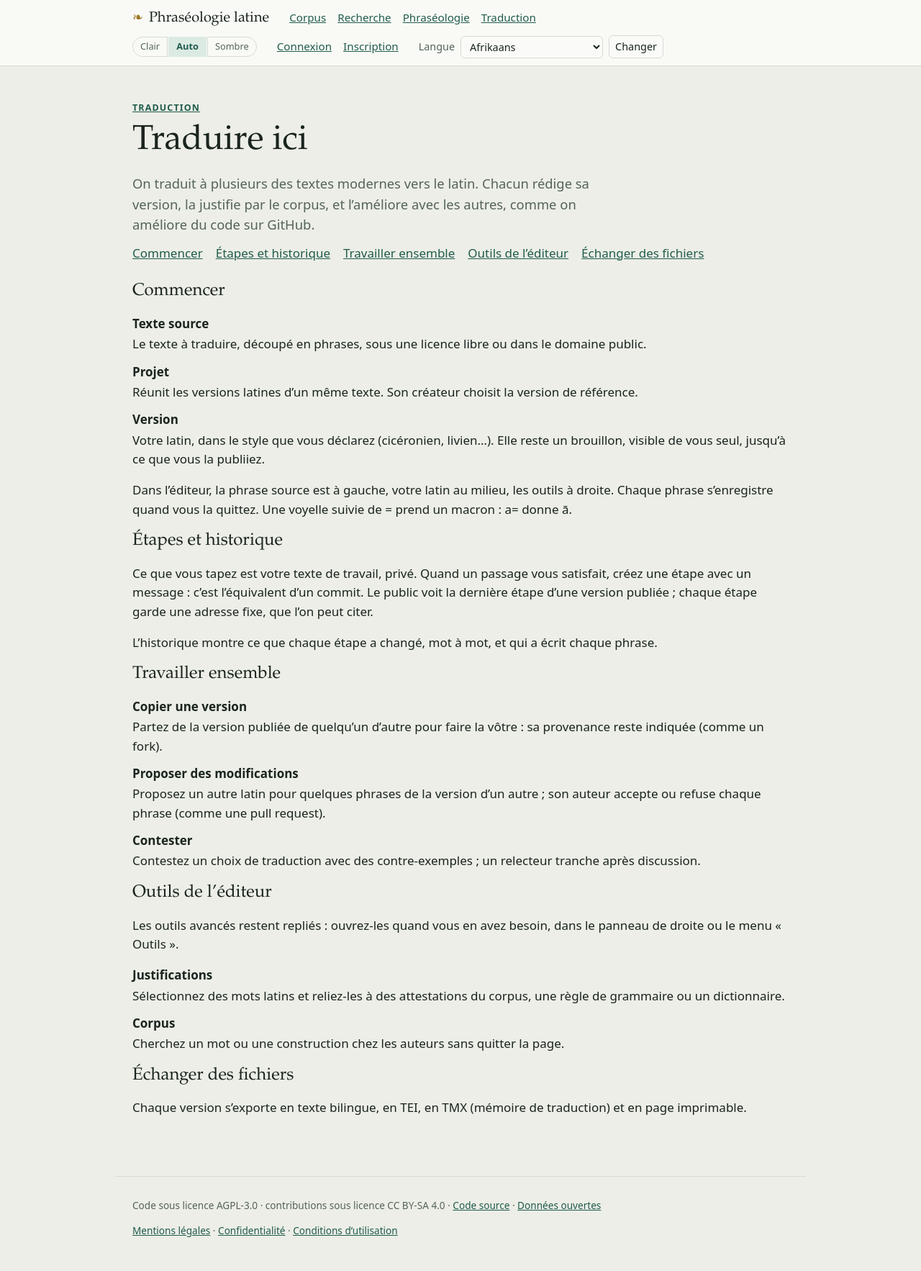
After one commit to jderet/phraseologie-latine, a Django app: template templates/translations/help.html in a window 1280 px wide. The commit adds this page. Shown: the whole page at 72% size. Run offline with Django 5.2, Linux system fonts and the light colour scheme; the template is opened without the code that fills it, so the values that code supplies are empty; parts of the project's set-up code (start-up, migrations or seed data) failed here and were passed over.

Commit message:
Étape 14 : page de projet à onglets, premiers pas et aide
Co-Authored-By: Claude Opus 5 <noreply@anthropic.com>

```diff
--- /dev/null
+++ b/static/css/atelier.css
@@ -0,0 +1,101 @@
+/* Translation workshop: tabs of a project, notifications, editor tools. Uses the colour tokens
+   of site.css, so that the light and dark appearances follow. */
+
+/* Tabs of a project, like those of a repository */
+
+.workshop-tabs {
+  display: flex;
+  flex-wrap: wrap;
+  gap: 2px 4px;
+  margin: 14px 0 22px;
+  border-bottom: 1px solid var(--rule);
+  font-family: var(--sans);
+  font-size: 0.95rem;
+}
+
+.workshop-tabs a {
+  display: inline-flex;
+  align-items: center;
+  gap: 6px;
+  padding: 8px 12px;
+  margin-bottom: -1px;
+  border-bottom: 2px solid transparent;
+  color: var(--ink-2);
+  text-decoration: none;
+}
+
+.workshop-tabs a:hover {
+  color: var(--ink);
+  border-bottom-color: var(--rule-strong);
+}
+
+.workshop-tabs a[aria-current="page"] {
+  color: var(--ink);
+  font-weight: 600;
+  border-bottom-color: var(--accent);
+}
+
+.tab-count {
+  min-width: 1.4em;
+  padding: 0 6px;
+  border-radius: 999px;
+  background: var(--surface-2);
+  color: var(--ink-2);
+  font-size: 0.8rem;
+  font-weight: 600;
+  text-align: center;
+}
+
+.badge.state-open {
+  background: var(--accent-soft);
+  color: var(--accent);
+}
+
+/* First steps box for newcomers */
+
+.first-steps {
+  margin: 0 0 24px;
+  padding: 14px 18px;
+  border: 1px solid var(--rule);
+  border-left: 3px solid var(--accent);
+  border-radius: 6px;
+  background: var(--surface);
+  font-family: var(--sans);
+  font-size: 0.93rem;
+}
+
+.first-steps h2 {
+  margin: 0 0 6px;
+  font-size: 1rem;
+}
+
+.first-steps ol {
+  margin: 0 0 8px;
+  padding-left: 1.3em;
+}
+
+.first-steps-actions {
+  display: flex;
+  flex-wrap: wrap;
+  gap: 6px 18px;
+  align-items: center;
+}
+
+/* Help page */
+
+.help-toc {
+  display: flex;
+  flex-wrap: wrap;
+  gap: 6px 18px;
+  margin: 12px 0 26px;
+  font-family: var(--sans);
+}
+
+.help-terms dt {
+  margin-top: 12px;
+  font-weight: 600;
+}
+
+.help-terms dd {
+  margin: 2px 0 0;
+}
--- a/templates/base.html
+++ b/templates/base.html
@@ -6,6 +6,7 @@
   <meta name="tdm-reservation" content="1">
   <title>{% block title %}{% translate "Phraséologie latine" %}{% endblock %}</title>
   <link rel="stylesheet" href="{% static 'css/site.css' %}">
+  <link rel="stylesheet" href="{% static 'css/atelier.css' %}">
 </head>
 <body{% block body_attributes %}{% endblock %}>
   <header class="site-header">
--- a/templates/core/privacy.html
+++ b/templates/core/privacy.html
@@ -105,7 +105,8 @@
     <ul class="part-list">
       <li><code>sessionid</code> : {% translate "garder votre connexion et vos réglages de lecture, deux semaines au plus ;" %}</li>
       <li><code>csrftoken</code> : {% translate "protéger les formulaires contre les envois frauduleux ;" %}</li>
-      <li><code>django_language</code> : {% translate "retenir la langue choisie." %}</li>
+      <li><code>django_language</code> : {% translate "retenir la langue choisie ;" %}</li>
+      <li><code>first_steps</code> : {% translate "ne plus montrer l’encadré « Premiers pas » de la traduction, une fois fermé." %}</li>
     </ul>
   </section>
 
--- /dev/null
+++ b/templates/translations/help.html
@@ -0,0 +1,70 @@
+{% extends "base.html" %}
+{% load i18n %}
+
+{% block title %}{% translate "Traduire ici" %} · {{ block.super }}{% endblock %}
+
+{% block content %}
+<article class="help-page">
+  <p class="eyebrow"><a href="{% url 'translations:project_list' %}">{% translate "Traduction" %}</a></p>
+  <h1>{% translate "Traduire ici" %}</h1>
+  <p class="lede">{% blocktranslate trimmed %}
+    On traduit à plusieurs des textes modernes vers le latin. Chacun rédige sa version, la
+    justifie par le corpus, et l’améliore avec les autres, comme on améliore du code sur GitHub.
+  {% endblocktranslate %}</p>
+
+  <nav class="help-toc" aria-label="{% translate 'Sommaire' %}">
+    <a href="#commencer">{% translate "Commencer" %}</a>
+    <a href="#etapes">{% translate "Étapes et historique" %}</a>
+    <a href="#ensemble">{% translate "Travailler ensemble" %}</a>
+    <a href="#outils">{% translate "Outils de l’éditeur" %}</a>
+    <a href="#echanges">{% translate "Échanger des fichiers" %}</a>
+  </nav>
+
+  <section id="commencer" aria-labelledby="help-start">
+    <h2 id="help-start">{% translate "Commencer" %}</h2>
+    <dl class="help-terms">
+      <dt>{% translate "Texte source" %}</dt>
+      <dd>{% translate "Le texte à traduire, découpé en phrases, sous une licence libre ou dans le domaine public." %}</dd>
+      <dt>{% translate "Projet" %}</dt>
+      <dd>{% translate "Réunit les versions latines d’un même texte. Son créateur choisit la version de référence." %}</dd>
+      <dt>{% translate "Version" %}</dt>
+      <dd>{% translate "Votre latin, dans le style que vous déclarez (cicéronien, livien…). Elle reste un brouillon, visible de vous seul, jusqu’à ce que vous la publiiez." %}</dd>
+    </dl>
+    <p>{% translate "Dans l’éditeur, la phrase source est à gauche, votre latin au milieu, les outils à droite. Chaque phrase s’enregistre quand vous la quittez. Une voyelle suivie de = prend un macron : a= donne ā." %}</p>
+  </section>
+
+  <section id="etapes" aria-labelledby="help-steps">
+    <h2 id="help-steps">{% translate "Étapes et historique" %}</h2>
+    <p>{% translate "Ce que vous tapez est votre texte de travail, privé. Quand un passage vous satisfait, créez une étape avec un message : c’est l’équivalent d’un commit. Le public voit la dernière étape d’une version publiée ; chaque étape garde une adresse fixe, que l’on peut citer." %}</p>
+    <p>{% translate "L’historique montre ce que chaque étape a changé, mot à mot, et qui a écrit chaque phrase." %}</p>
+  </section>
+
+  <section id="ensemble" aria-labelledby="help-together">
+    <h2 id="help-together">{% translate "Travailler ensemble" %}</h2>
+    <dl class="help-terms">
+      <dt>{% translate "Copier une version" %}</dt>
+      <dd>{% translate "Partez de la version publiée de quelqu’un d’autre pour faire la vôtre : sa provenance reste indiquée (comme un fork)." %}</dd>
+      <dt>{% translate "Proposer des modifications" %}</dt>
+      <dd>{% translate "Proposez un autre latin pour quelques phrases de la version d’un autre ; son auteur accepte ou refuse chaque phrase (comme une pull request)." %}</dd>
+      <dt>{% translate "Contester" %}</dt>
+      <dd>{% translate "Contestez un choix de traduction avec des contre-exemples ; un relecteur tranche après discussion." %}</dd>
+    </dl>
+  </section>
+
+  <section id="outils" aria-labelledby="help-tools">
+    <h2 id="help-tools">{% translate "Outils de l’éditeur" %}</h2>
+    <p>{% translate "Les outils avancés restent repliés : ouvrez-les quand vous en avez besoin, dans le panneau de droite ou le menu « Outils »." %}</p>
+    <dl class="help-terms">
+      <dt>{% translate "Justifications" %}</dt>
+      <dd>{% translate "Sélectionnez des mots latins et reliez-les à des attestations du corpus, une règle de grammaire ou un dictionnaire." %}</dd>
+      <dt>{% translate "Corpus" %}</dt>
+      <dd>{% translate "Cherchez un mot ou une construction chez les auteurs sans quitter la page." %}</dd>
+    </dl>
+  </section>
+
+  <section id="echanges" aria-labelledby="help-exchange">
+    <h2 id="help-exchange">{% translate "Échanger des fichiers" %}</h2>
+    <p>{% translate "Chaque version s’exporte en texte bilingue, en TEI, en TMX (mémoire de traduction) et en page imprimable." %}</p>
+  </section>
+</article>
+{% endblock %}
--- a/templates/translations/project_detail.html
+++ b/templates/translations/project_detail.html
@@ -1,5 +1,5 @@
 {% extends "base.html" %}
-{% load i18n moderation_tags %}
+{% load i18n moderation_tags workshop_tags %}
 
 {% block title %}{{ project.title }} · {{ block.super }}{% endblock %}
 
@@ -10,6 +10,8 @@
   {% if project.is_hidden %}
   <p class="notice">{% translate "Ce contenu est masqué à la suite d’un signalement." %}</p>
   {% endif %}
+  {% project_tabs project "overview" %}
+  {% first_steps "project" %}
   {% if project.description %}<p class="lede">{{ project.description|linebreaksbr }}</p>{% endif %}
 
   <dl class="facts">
@@ -24,7 +26,6 @@
   </dl>
   <p class="form-links">
     {% if user.is_authenticated and not project.is_hidden %}<a class="button" href="{% url 'translations:version_create' project.pk %}">{% translate "Rédiger une version" %}</a>{% endif %}
-    {% if published %}<a href="{% url 'translations:project_compare' project.pk %}">{% translate "Comparer les versions" %}</a>{% endif %}
     {% if can_edit %}<a href="{% url 'translations:project_edit' project.pk %}">{% translate "Modifier le projet" %}</a>{% endif %}
     {% if can_change_source %}<a href="{% url 'translations:source_sentences' source.pk %}">{% translate "Modifier le texte à traduire" %}</a>{% elif can_propose_source %}<a href="{% url 'translations:source_sentences' source.pk %}">{% translate "Proposer des modifications du texte" %}</a>{% endif %}
   </p>
--- /dev/null
+++ b/templates/translations/project_tabs.html
@@ -0,0 +1,5 @@
+{% load i18n %}<nav class="workshop-tabs" aria-label="{% translate 'Sections du projet' %}">
+  <a href="{% url 'translations:project' project.pk %}"{% if active == "overview" %} aria-current="page"{% endif %}>{% translate "Aperçu" %}</a>
+  <a href="{% url 'translations:project_compare' project.pk %}"{% if active == "compare" %} aria-current="page"{% endif %}>{% translate "Comparer" %}</a>
+  <a href="{% url 'translations:project_proposals' project.pk %}"{% if active == "proposals" %} aria-current="page"{% endif %}>{% translate "Propositions" %}{% if counts.proposals %} <span class="tab-count">{{ counts.proposals }}</span>{% endif %}</a>
+</nav>
```
Also changed, not shown: docs/feuille-de-route.md (+47 -0 lines), templates/translations/first_steps.html (added, +24 -0 lines), templates/translations/project_compare.html (+4 -3 lines), templates/translations/project_proposals.html (added, +28 -0 lines), translations/templatetags/workshop_tags.py (added, +32 -0 lines), translations/tests/test_workshop.py (added, +63 -0 lines), translations/urls.py (+8 -1 lines), translations/workshop.py (added, +27 -0 lines), translations/workshop_views.py (added, +47 -0 lines), locale/en/LC_MESSAGES/django.po, translations/templatetags/__init__.py (added), 1 other file.
